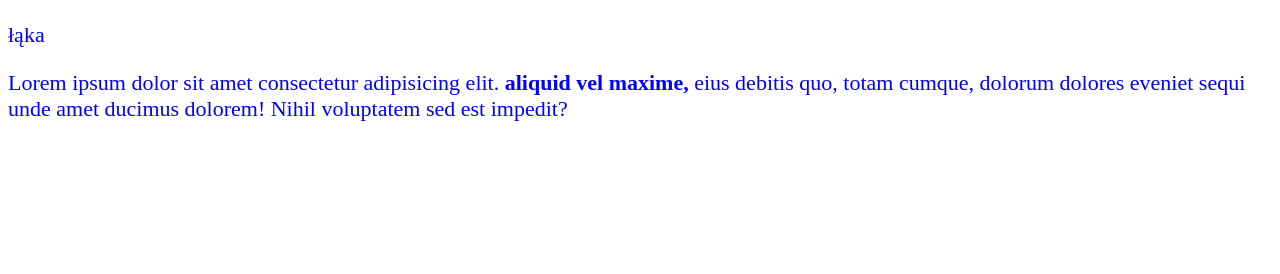
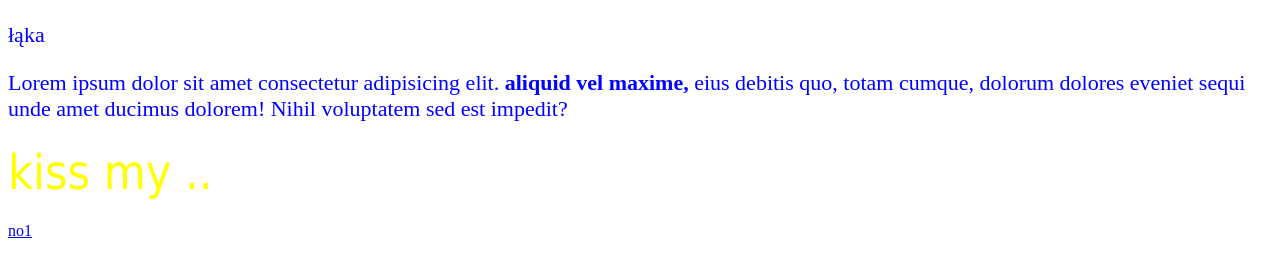
Before and after one commit to Wojciech-Kaczmarek/p3, a plain HTML site: page index.html in a window 1280 px wide. Drawn offline with Linux system fonts and the light colour scheme.

Commit message:
first site ever?

```diff
--- a/index.html
+++ b/index.html
@@ -18,5 +18,9 @@
     <!-- dziki dziki -->
     </p>
     <p>Lorem ipsum dolor sit amet consectetur adipisicing elit. <b>aliquid vel maxime,</b>  eius debitis quo, totam cumque, dolorum dolores eveniet sequi unde amet ducimus dolorem! Nihil voluptatem sed est impedit?</p>
+    <p>
+        <font color="yellow" size="9" face="tahoma">kiss my ..</font>
+    </p>
+    <a href="http://info.cern.ch" target="_blank" title="begining!">no1</a>
 </body>
 </html>
```
